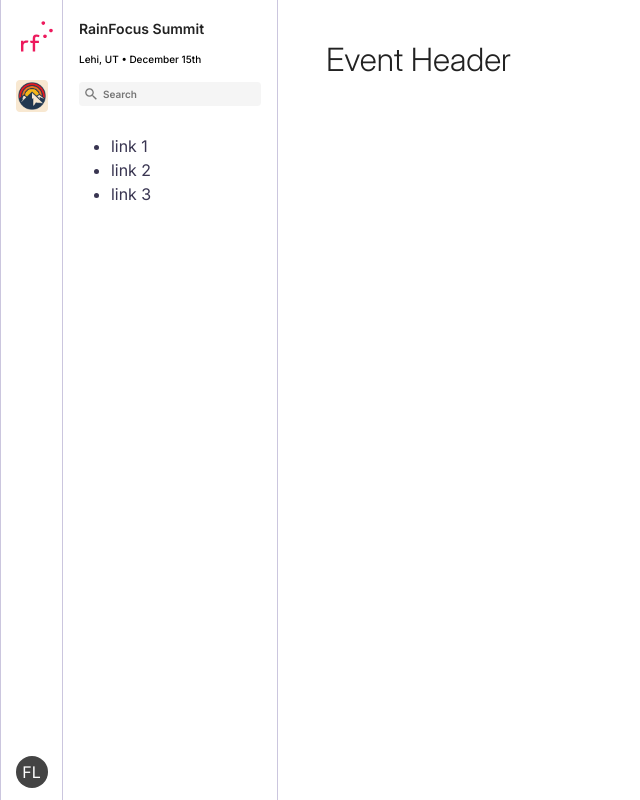
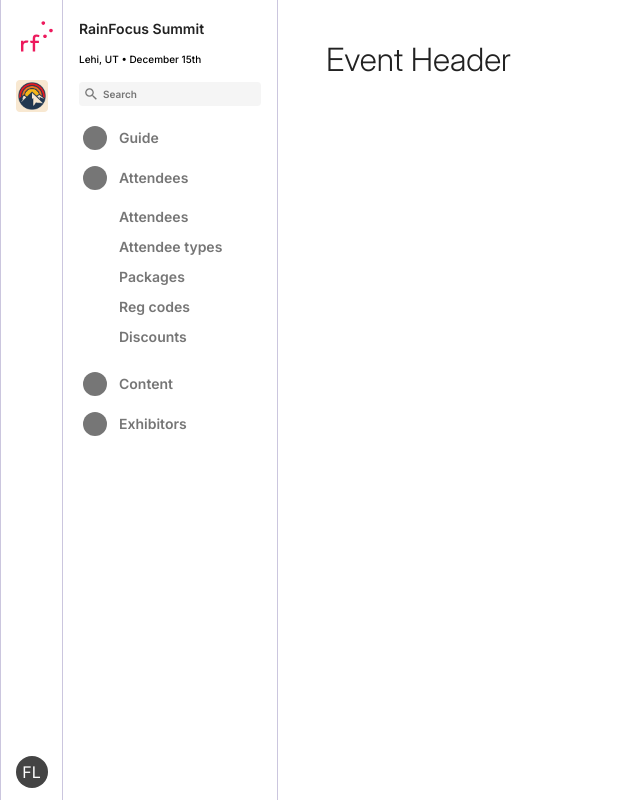
Before and after one commit to MFlanagan7/rainfocus-ui-challenge, a React (Vite) app: page / in a window 1280 px wide. Shown: the whole page, without its empty margins (0-640 px from the left). Built offline with nearby package versions, Linux system fonts and the light colour scheme.

Commit message:
Add sidebar nav with dot markers and sub-list

```diff
--- a/src/components/Sidebar/Sidebar.module.scss
+++ b/src/components/Sidebar/Sidebar.module.scss
@@ -1,5 +1,6 @@
 @use '../../styles/mixins' as *;
 
+// Container
 .sidebar {
     position: sticky;
     top: 0;
@@ -8,19 +9,25 @@
     overflow-y: auto;
     padding: var(--space-3) var(--space-2);
 }
+
+// Event info
 .navLabel {
     @include text(sidebar-event-title);
     padding: var(--space-2) var(--space-2) var(--space-3);
     color: var(--color-text-heading);
 }
+
 .subheader {
     @include text(caption);
     color: var(--color-text-strong);
     padding: 0 var(--space-2) var(--space-3);
 }
+
+// Search
 .searchBar {
     padding: 0 var(--space-2) var(--space-3);
 }
+
 .searchInput {
     @include text(search-placeholder);
     padding: var(--space-1) var(--space-1) var(--space-1) var(--space-6);
@@ -35,3 +42,42 @@
     width: 100%;
     min-height: var(--space-6);
 }
+
+// Nav
+.navList {
+    @include text(nav-label);
+    list-style: none;
+    margin: 0;
+    padding: 0;
+}
+
+.link {
+    display: flex;
+    align-items: center;
+    gap: var(--space-3);
+    color: var(--color-text-muted);
+    text-decoration: none;
+    min-height: var(--nav-item-height);
+    padding: var(--space-2) var(--space-3);
+    border-radius: var(--radius-md);
+
+    &::before {
+        content: '';
+        flex-shrink: 0;
+        width: var(--nav-dot-size);
+        height: var(--nav-dot-size);
+        border-radius: var(--radius-full);
+        background: currentColor;
+    }
+}
+.subList {
+    padding: var(--space-1) var(--space-3) var(--space-3) var(--space-12);
+    list-style: none;
+}
+.subLink {
+    @include text(nav-sub-item);
+    display: block;
+    color: var(--color-text-muted);
+    text-decoration: none;
+    padding: var(--space-2) 0;
+}
--- a/src/components/Sidebar/Sidebar.tsx
+++ b/src/components/Sidebar/Sidebar.tsx
@@ -19,10 +19,19 @@ const Sidebar = ({ event }: SidebarProps) => {
                     <input className={styles.searchInput} type='search' placeholder='Search' aria-label='Search' />
             </search>
             <nav aria-label='Event'>
-                <ul>
-                    <li>link 1</li>
-                    <li>link 2</li>
-                    <li>link 3</li>
+                <ul className={styles.navList}>
+                    <li><a className={styles.link} href="#">Guide</a></li>
+                    <li><a className={styles.link} href="#">Attendees</a>
+                        <ul className={styles.subList}>
+                            <li><a className={styles.subLink} href="#">Attendees</a></li>
+                            <li><a className={styles.subLink} href="#">Attendee types</a></li>
+                            <li><a className={styles.subLink} href="#">Packages</a></li>
+                            <li><a className={styles.subLink} href="#">Reg codes</a></li>
+                            <li><a className={styles.subLink} href="#">Discounts</a></li>
+                        </ul>
+                    </li>
+                    <li><a className={styles.link} href="#">Content</a></li>
+                    <li><a className={styles.link} href="#">Exhibitors</a></li>
                 </ul>
             </nav>
         </div>
```
